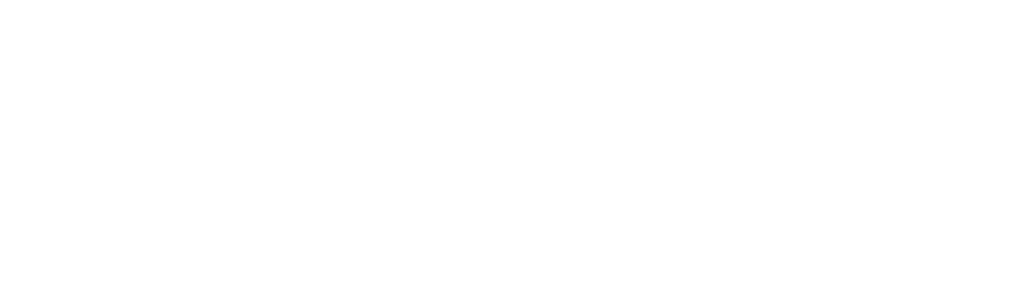
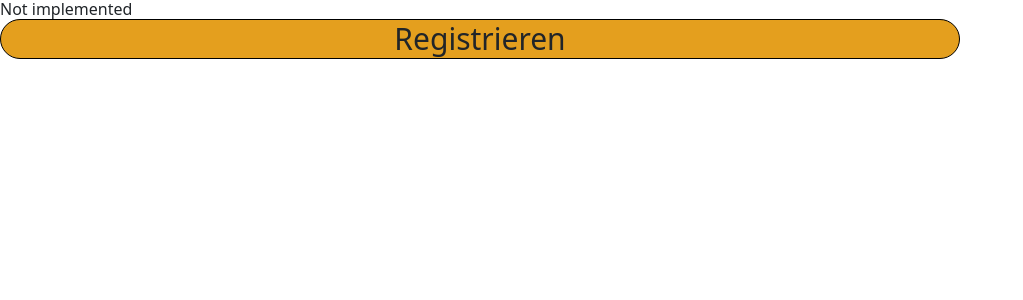
Before and after one commit to WookieDraftPics/PSE-Frontend-Dummy, a React (Vite) app in the folder frontentdummy/: page /register in a window 1280 px wide. Before the commit this address had no page. Shown: the top 300 px of the page, without its empty margins (0-1023 px from the left). Built offline with nearby package versions, Linux system fonts and the light colour scheme.

Commit message:
adding password recovery route and making the buttons functional with the dummy pages

```diff
--- a/frontentdummy/src/App.tsx
+++ b/frontentdummy/src/App.tsx
@@ -6,6 +6,7 @@ import LoginPage from "./pages/LoginPage";
 import Register from "./pages/Register";
 import DummyOverview from "./pages/DummyOverview";
 import DummyEditor from "./pages/DummyEditor";
+import PasswdRecovery from "./pages/PasswdRecovery";
 
 function chooseIndexPath() {
   return <LoginPage />;
@@ -16,6 +17,7 @@ function chooseIndexPath() {
 //TODO: finish account creation
 //TODO: add state for routing
 //TODO: put everything into a component diagram
+//TODO: fix hooks apparently => console in browser
 
 function App() {
   return (
@@ -23,9 +25,10 @@ function App() {
       <Routes>
         <Route path="/" element={chooseIndexPath()} />
         <Route index element={chooseIndexPath()} />
-        <Route path="/create-account" element={<Register />} />
+        <Route path="/register" element={<Register />} />
         <Route path="/overview" element={<DummyOverview />} />
         <Route path="/editor" element={<DummyEditor />} />
+        <Route path="/recovery" element={<PasswdRecovery />} />
       </Routes>
     </BrowserRouter>
   );
--- a/frontentdummy/src/components/login/SwitchScreen.tsx
+++ b/frontentdummy/src/components/login/SwitchScreen.tsx
@@ -1,4 +1,6 @@
-const SwitchScreen = () => {
+import SwitchButton from "./buttons/SwitchButton";
+
+function SwitchScreen() {
   return (
     <div className="absolute rounded-lg inset-y-0 left-0 w-5/12 bg-switchGreen shadow">
       <div className="absolute inset-x-0 bottom-0 left-16 w-4/6 h-2/3">
@@ -11,13 +13,11 @@ const SwitchScreen = () => {
         <br></br>
         <br></br>
         <p className="text-center">
-          <button className="bg-switchButton  inset-0 w-75 h-10 text-3xl rounded-full border border-black">
-            Registrieren
-          </button>
+          <SwitchButton />
         </p>
       </div>
     </div>
   );
-};
+}
 
 export default SwitchScreen;
--- a/frontentdummy/src/components/login/buttons/PasswdReset.tsx
+++ b/frontentdummy/src/components/login/buttons/PasswdReset.tsx
@@ -1,7 +1,13 @@
 import React from "react";
+import { useNavigate } from "react-router-dom";
 
 const PasswdReset = () => {
-  return <button className="btn btn-link">Forgot Password</button>;
+  const navigate = useNavigate();
+  return (
+    <button className="btn btn-link" onClick={() => navigate("recovery")}>
+      Forgot Password
+    </button>
+  );
 };
 
 export default PasswdReset;
--- /dev/null
+++ b/frontentdummy/src/components/login/buttons/SwitchButton.tsx
@@ -0,0 +1,17 @@
+import { useLocation, useNavigate } from "react-router-dom";
+
+function SwitchButton() {
+  const navigate = useNavigate();
+  const currentLocation = useLocation();
+  const value = currentLocation.pathname === "/" ? "register" : "/";
+  return (
+    <button
+      className="bg-switchButton  inset-0 w-75 h-10 text-3xl rounded-full border border-black"
+      onClick={() => navigate(value)}
+    >
+      Registrieren
+    </button>
+  );
+}
+
+export default SwitchButton;
--- a/frontentdummy/src/pages/DummyEditor.tsx
+++ b/frontentdummy/src/pages/DummyEditor.tsx
@@ -1,5 +1,15 @@
+import { useNavigate } from "react-router-dom";
+
 const DummyEditor = () => {
-  return <h1>This is a Dummy implementation!</h1>;
+  const navigate = useNavigate();
+  return (
+    <div>
+      <h1>This is a dummy implementation.</h1>
+      <button className="btn btn-secondary" onClick={() => navigate(-1)}>
+        go back
+      </button>
+    </div>
+  );
 };
 
 export default DummyEditor;
--- a/frontentdummy/src/pages/DummyOverview.tsx
+++ b/frontentdummy/src/pages/DummyOverview.tsx
@@ -1,5 +1,15 @@
+import { useNavigate } from "react-router-dom";
+
 const DummyOverview = () => {
-  return <h1>This is a dummy implementation.</h1>;
+  const navigate = useNavigate();
+  return (
+    <div>
+      <h1>This is a dummy implementation.</h1>
+      <button className="btn btn-secondary" onClick={() => navigate(-1)}>
+        go back
+      </button>
+    </div>
+  );
 };
 
 export default DummyOverview;
--- /dev/null
+++ b/frontentdummy/src/pages/PasswdRecovery.tsx
@@ -0,0 +1,13 @@
+import { useNavigate } from "react-router-dom";
+
+const PasswdRecovery = () => {
+  const navigate = useNavigate();
+  return (
+    <div>
+      <h1>Not implemented</h1>
+      <button className="btn btn-primary" onClick={() => navigate("/")} />
+    </div>
+  );
+};
+
+export default PasswdRecovery;
--- a/frontentdummy/src/pages/Register.tsx
+++ b/frontentdummy/src/pages/Register.tsx
@@ -1,5 +1,12 @@
+import SwitchButton from "../components/login/buttons/SwitchButton";
+
 function Register() {
-  return <h1>Not implemented</h1>;
+  return (
+    <div>
+      <h1>Not implemented</h1>
+      <SwitchButton />
+    </div>
+  );
 }
 
 export default Register;
--- a/package.json
+++ b/package.json
@@ -5,6 +5,7 @@
   },
   "dependencies": {
     "i18next": "^24.2.0",
-    "react-i18next": "^15.2.0"
+    "react-i18next": "^15.2.0",
+    "react-redux": "^9.2.0"
   }
 }
```
Also changed, not shown: 1 other file (tests, documents, lock files or other folders).
